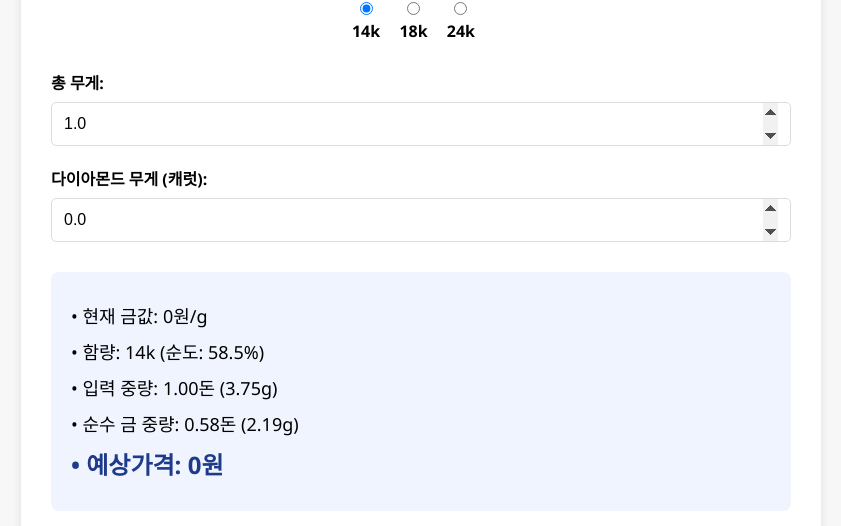
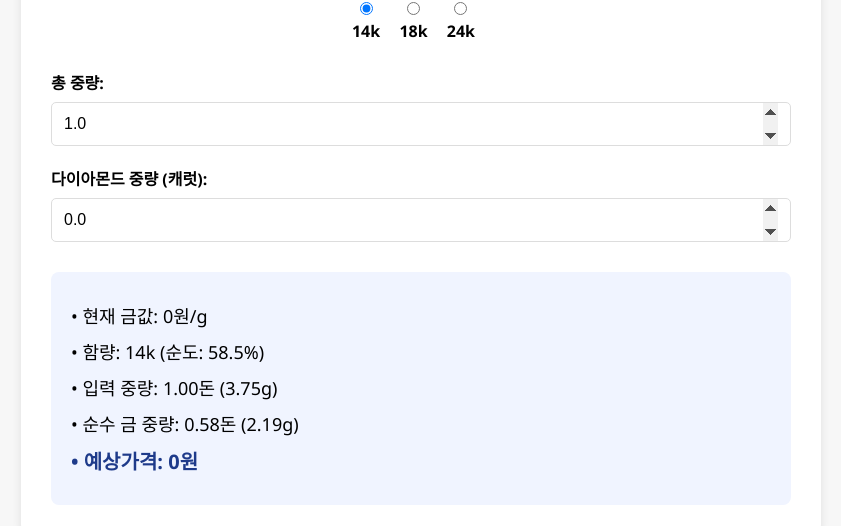
Before and after one commit to Gyunald/gold, a plain HTML site: page index.html in a window 1280 px wide. Shown: the part 346-872 px from the top of the page, without its empty margins (219-1060 px from the left). Drawn offline with Linux system fonts and the light colour scheme.

Commit message:
Update index.html

```diff
--- a/index.html
+++ b/index.html
@@ -82,7 +82,7 @@
             font-size: 18px;
         }
         .result .final-price {
-            font-size: 24px;
+            font-size: 20px;
             font-weight: bold;
             color: #1e3a8a;
         }
@@ -132,12 +132,12 @@
         </div>
 
         <div class="input-group">
-            <label for="weightInput">총 무게:</label>
+            <label for="weightInput">총 중량:</label>
             <input type="number" id="weightInput" value="1.0" step="0.01" min="0.1">
         </div>
 
         <div class="input-group">
-            <label for="diamondWeightInput">다이아몬드 무게 (캐럿):</label>
+            <label for="diamondWeightInput">다이아몬드 중량 (캐럿):</label>
             <input type="number" id="diamondWeightInput" value="0.0" step="0.1" min="0">
         </div>
 
```
